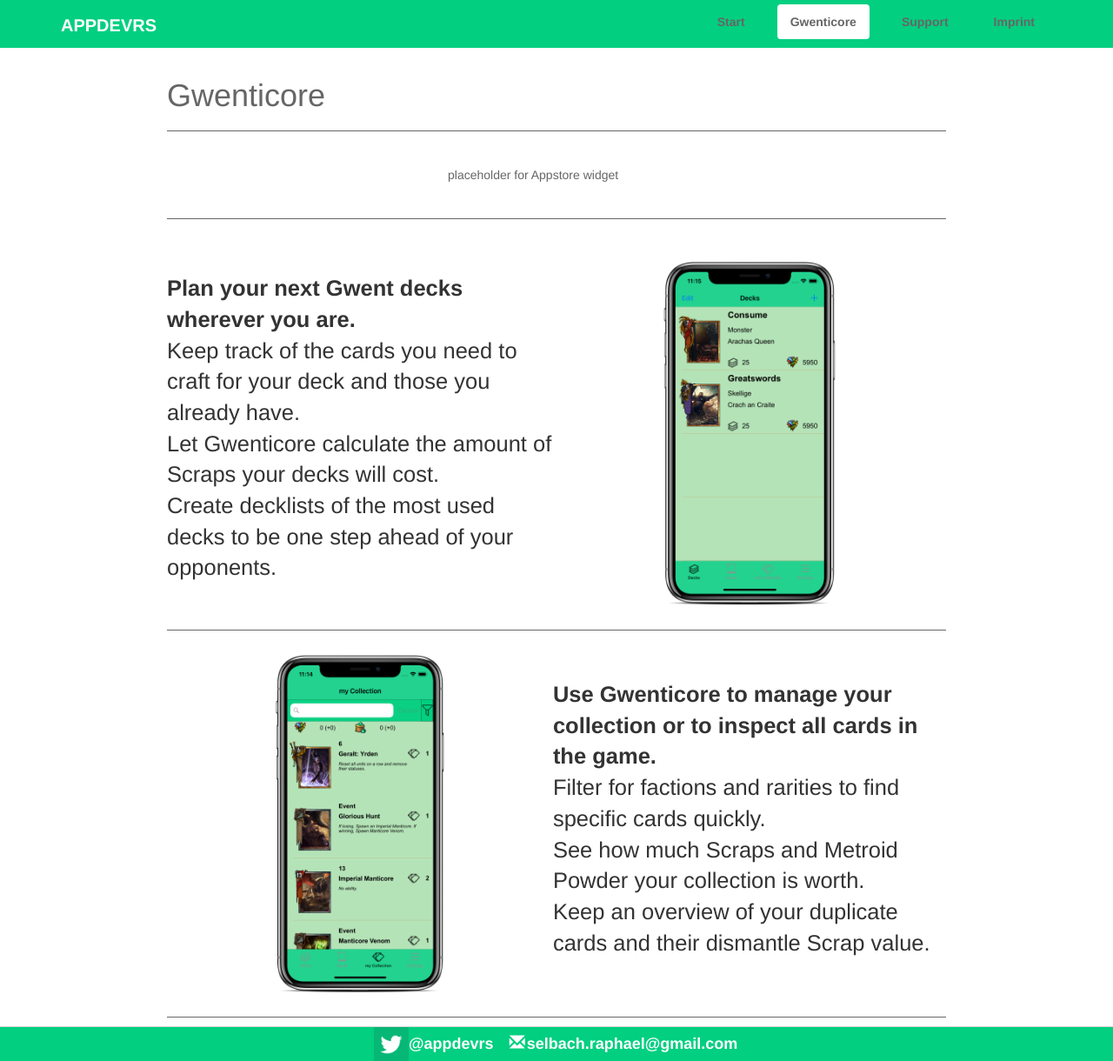
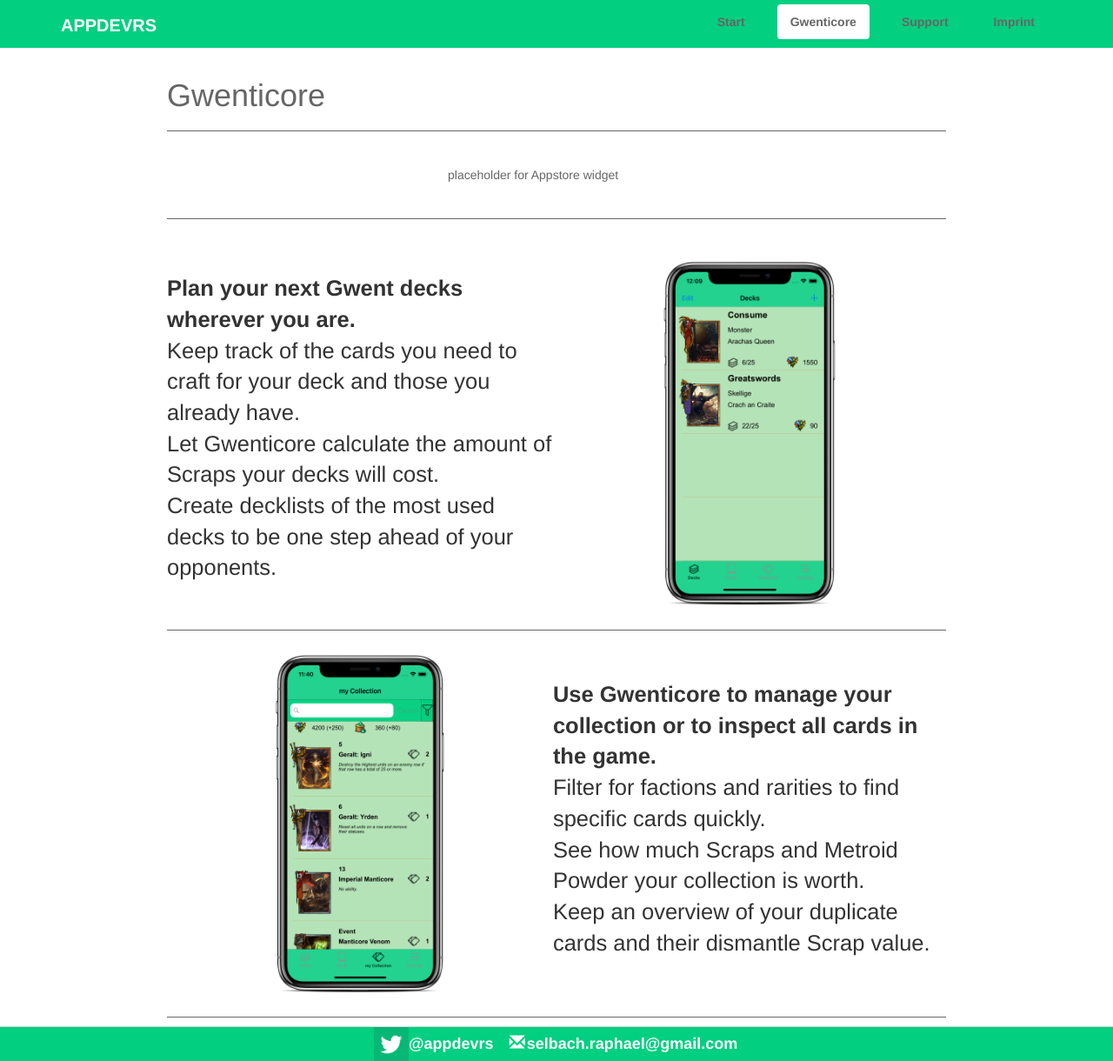
Before and after one commit to appdevrs/appdevrs.github.io, a Jekyll site: the page built from gwenticore.html, in a window 1280 px wide and 1220 px high. Shown: the whole window at 87% size. Built offline with Jekyll 4.4.1, drawn with Linux system fonts in a browser that asks for light colours.

Commit message:
Update gwenticore.html

```diff
--- a/gwenticore.html
+++ b/gwenticore.html
@@ -22,11 +22,11 @@
 Create decklists of the most used decks to be one step ahead of your opponents.</p>
       </td>
       <td>
-         <img src="/images/Decksscreen_iphonexspacegrey_portrait.png" alt="decklist screenshot">
+         <img src="/images/Decks_iphonexspacegrey_portrait.png" alt="decklist screenshot">
       </td>
     </tr>
       <td>
-         <img src="/images/Collectionscreen_iphonexspacegrey_portrait.png" alt="collection screenshot">
+         <img src="/images/Collection_iphonexspacegrey_portrait.png" alt="collection screenshot">
       </td>
       <td>
         <p><strong>Use Gwenticore to manage your collection or to inspect all cards in the game.</strong><br>
```
